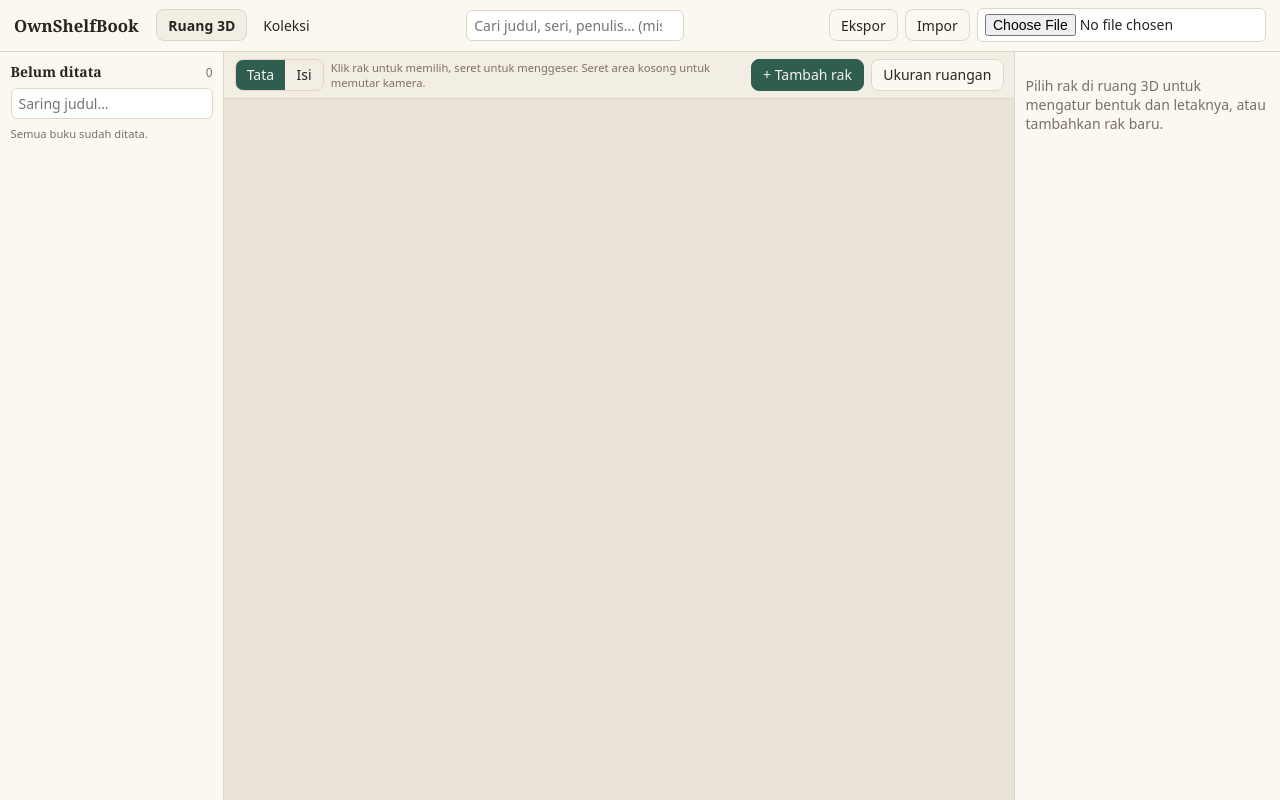
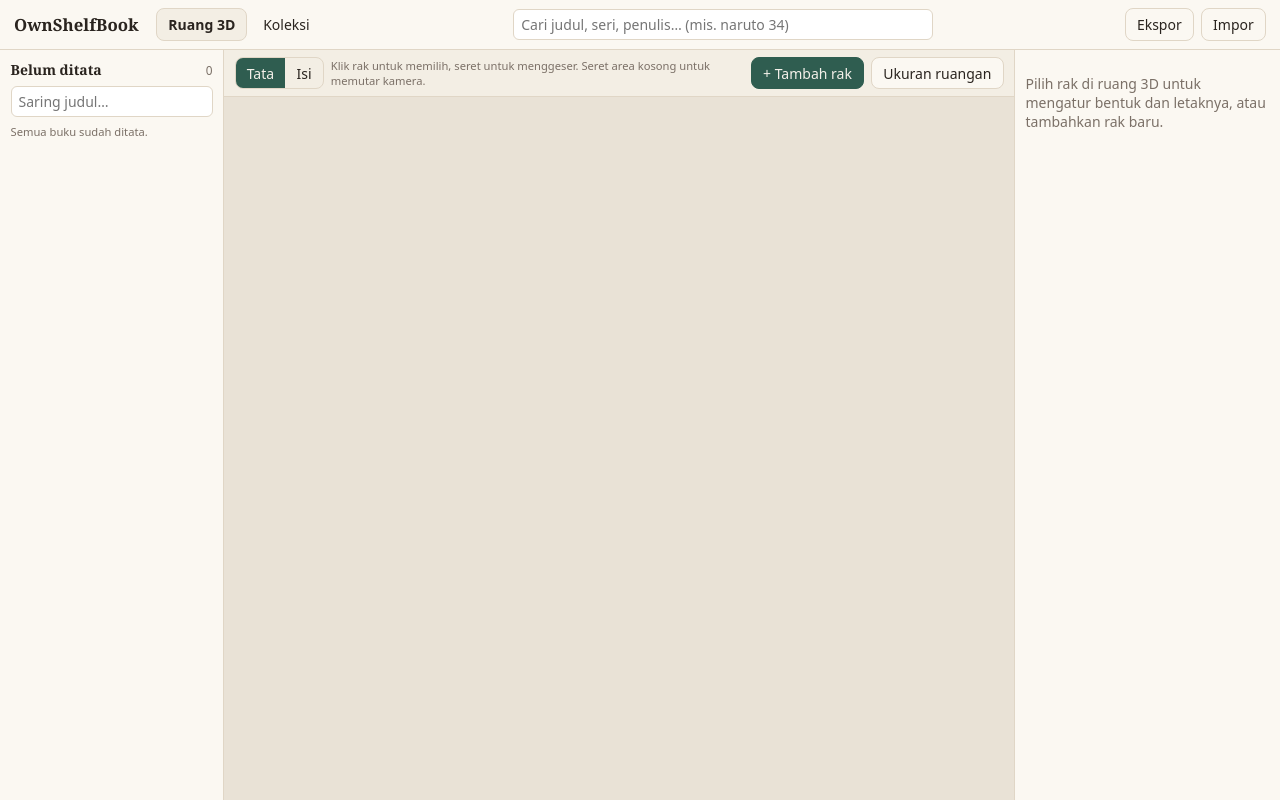
Before and after one commit to ArloDel/ownshelfbook, a React (Vite) app: page / in a window 1280 px wide. Built offline with nearby package versions, Linux system fonts and the light colour scheme.

Commit message:
style: search results, toast and hidden file input

```diff
--- a/src/styles.css
+++ b/src/styles.css
@@ -488,3 +488,70 @@ input[type='color'] {
   padding: 0.1rem 0;
   flex-wrap: nowrap;
 }
+
+/* Search and backup */
+.search {
+  position: relative;
+  width: min(30rem, 100%);
+}
+.search input {
+  width: 100%;
+}
+.search-results {
+  position: absolute;
+  top: calc(100% + 4px);
+  left: 0;
+  right: 0;
+  z-index: 20;
+  list-style: none;
+  margin: 0;
+  padding: 0.3rem;
+  max-height: 22rem;
+  overflow: auto;
+  background: var(--panel);
+  border: 1px solid var(--line);
+  border-radius: var(--radius);
+  box-shadow: 0 8px 24px rgba(0, 0, 0, 0.12);
+}
+.search-results li {
+  display: flex;
+  align-items: center;
+  gap: 0.5rem;
+  padding: 0.3rem 0.4rem;
+  border-radius: 6px;
+  cursor: pointer;
+}
+.search-results li.active,
+.search-results li:hover {
+  background: var(--paper);
+}
+.search-results small {
+  color: var(--muted);
+}
+.backup {
+  position: relative;
+}
+.visually-hidden {
+  position: absolute;
+  width: 1px;
+  height: 1px;
+  overflow: hidden;
+  clip: rect(0 0 0 0);
+  white-space: nowrap;
+}
+.toast {
+  position: fixed;
+  right: 1rem;
+  bottom: 1rem;
+  margin: 0;
+  padding: 0.6rem 0.9rem;
+  border-radius: var(--radius);
+  background: var(--ink);
+  color: #fff;
+  z-index: 30;
+  cursor: pointer;
+  max-width: 24rem;
+}
+.toast.error {
+  background: var(--danger);
+}
```
